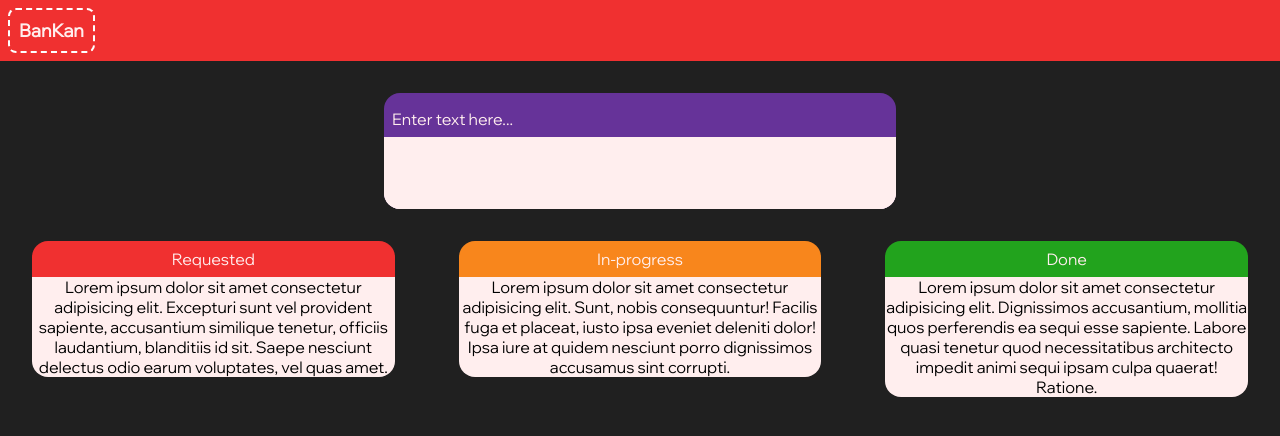
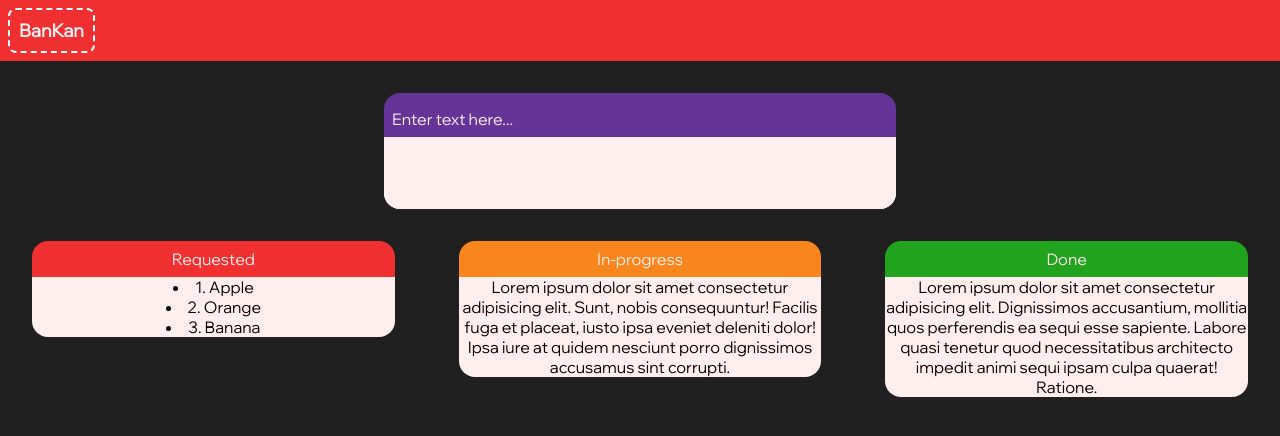
Before and after one commit to Organizacja-Przestepcza/ng-ban-kan, an Angular app: page /kanban-component in a window 1280 px wide. Shown: the top 436 px of the page. Built offline with nearby package versions, Linux system fonts and the light colour scheme.

Commit message:
*ngFor example

```diff
--- a/src/app/kanban/kanban.component.html
+++ b/src/app/kanban/kanban.component.html
@@ -11,7 +11,13 @@
 <div class="flexbox-inline">
     <div class="card">
         <div class="card-header header-red">Requested</div>
-        <div class="card-body">Lorem ipsum dolor sit amet consectetur adipisicing elit. Excepturi sunt vel provident sapiente, accusantium similique tenetur, officiis laudantium, blanditiis id sit. Saepe nesciunt delectus odio earum voluptates, vel quas amet.</div>
+        <div class="card-body">
+
+                <li *ngFor="let fruit of fruits; index as i;">
+                  {{ i + 1 }}. {{ fruit }}
+                </li>
+
+        </div>
     </div>
     <div class="card">
         <div class="card-header header-orange">In-progress</div>
--- a/src/app/kanban/kanban.component.ts
+++ b/src/app/kanban/kanban.component.ts
@@ -5,6 +5,7 @@ import { Component } from '@angular/core';
   templateUrl: './kanban.component.html',
   styleUrls: ['./kanban.component.css']
 })
+
 export class KanbanComponent {
-
+  fruits: string[] = ['Apple', 'Orange', 'Banana'];
 }
--- a/src/styles.css
+++ b/src/styles.css
@@ -13,9 +13,11 @@
 }
 *{
     font-family: Wix;
-    background-color: #202020;
     margin: 0;
     padding: 0;
     margin: auto;
 
 }
+body{
+    background-color: #202020;
+}
```
